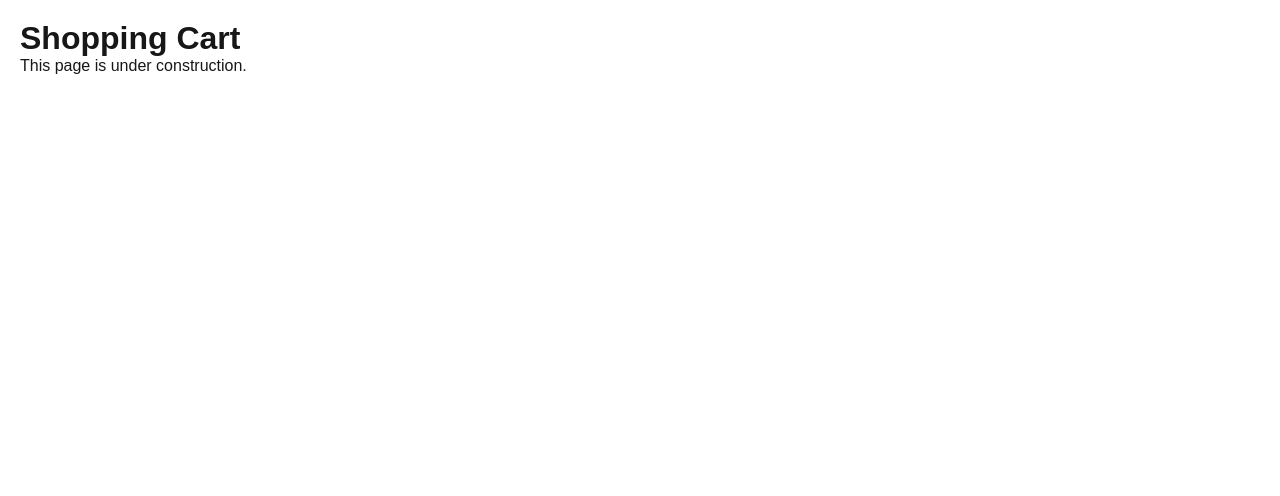
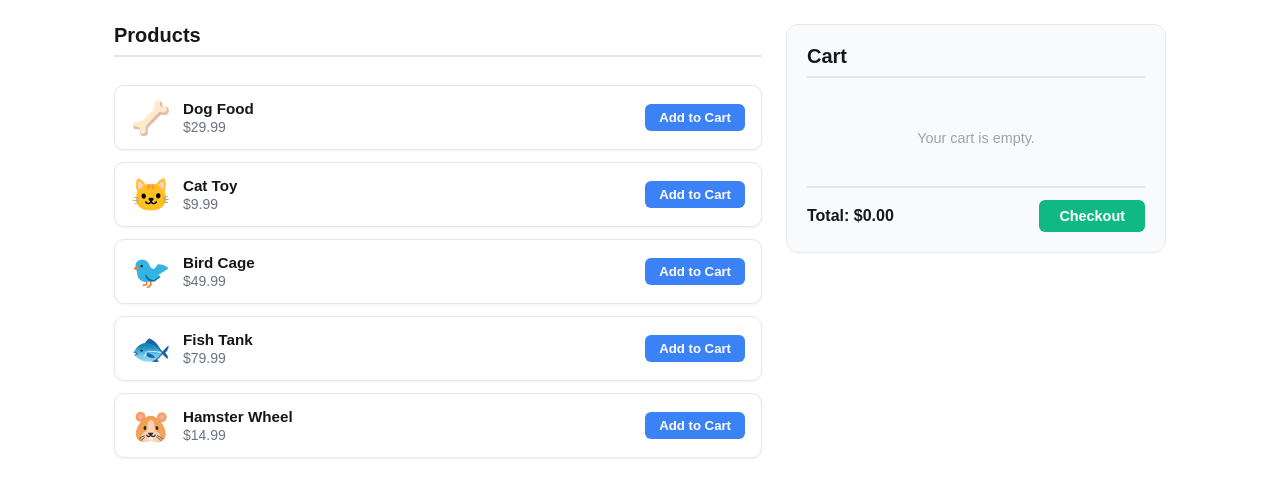
Before and after one commit to Steven-ScheffelaarKlots/cheat-sheet, a Next.js app in the folder react/cheat-sheet/: page /Pets/shopping-cart in a window 1280 px wide. Shown: the top 496 px of the page. Built offline with nearby package versions, Linux system fonts and the light colour scheme.

Commit message:
Created shopping cart interview

```diff
--- a/react/cheat-sheet/src/app/Pets/shopping-cart/page.tsx
+++ b/react/cheat-sheet/src/app/Pets/shopping-cart/page.tsx
@@ -1,8 +1,5 @@
+import ShoppingCart from "./shopping-cart";
+
 export default function ShoppingCartPage() {
-  return (
-    <div style={{ padding: '20px' }}>
-      <h1>Shopping Cart</h1>
-      <p>This page is under construction.</p>
-    </div>
-  );
+  return <ShoppingCart />;
 }
--- /dev/null
+++ b/react/cheat-sheet/src/app/Pets/shopping-cart/shopping-cart.css
@@ -0,0 +1,188 @@
+/* ============================================================
+   Shopping Cart — Styles provided for the interview exercise
+   Candidate: use these class names in your JSX.
+   ============================================================ */
+
+/* Layout */
+.shop-layout {
+  display: grid;
+  grid-template-columns: 1fr 380px;
+  gap: 24px;
+  padding: 24px;
+  max-width: 1100px;
+  margin: 0 auto;
+  align-items: start;
+}
+
+/* Section titles */
+.section-title {
+  font-size: 1.25rem;
+  font-weight: 700;
+  margin: 0 0 16px;
+  padding-bottom: 8px;
+  border-bottom: 2px solid #e5e7eb;
+}
+
+/* ---- Product List ---- */
+.product-list {
+  display: flex;
+  flex-direction: column;
+  gap: 12px;
+}
+
+.product-card {
+  display: flex;
+  align-items: center;
+  gap: 12px;
+  padding: 14px 16px;
+  background: #fff;
+  border: 1px solid #e5e7eb;
+  border-radius: 10px;
+  box-shadow: 0 1px 3px rgba(0, 0, 0, 0.06);
+}
+
+.product-emoji {
+  font-size: 2rem;
+  line-height: 1;
+}
+
+.product-info {
+  flex: 1;
+  display: flex;
+  flex-direction: column;
+  gap: 2px;
+}
+
+.product-name {
+  font-weight: 600;
+  font-size: 0.95rem;
+}
+
+.product-price {
+  color: #6b7280;
+  font-size: 0.875rem;
+}
+
+/* ---- Cart ---- */
+.cart {
+  background: #f9fafb;
+  border: 1px solid #e5e7eb;
+  border-radius: 12px;
+  padding: 20px;
+  display: flex;
+  flex-direction: column;
+  gap: 12px;
+}
+
+.cart-items {
+  display: flex;
+  flex-direction: column;
+  gap: 10px;
+}
+
+.cart-item {
+  display: flex;
+  align-items: center;
+  gap: 10px;
+  padding: 10px 12px;
+  background: #fff;
+  border: 1px solid #e5e7eb;
+  border-radius: 8px;
+}
+
+.cart-item-name {
+  flex: 1;
+  font-size: 0.9rem;
+  font-weight: 500;
+}
+
+.cart-item-line-total {
+  font-size: 0.875rem;
+  color: #374151;
+  min-width: 52px;
+  text-align: right;
+}
+
+/* Quantity controls */
+.quantity-controls {
+  display: flex;
+  align-items: center;
+  gap: 6px;
+}
+
+.quantity-count {
+  min-width: 20px;
+  text-align: center;
+  font-weight: 600;
+  font-size: 0.9rem;
+}
+
+/* Empty state */
+.empty-cart {
+  color: #9ca3af;
+  font-size: 0.9rem;
+  text-align: center;
+  padding: 24px 0;
+  margin: 0;
+}
+
+/* Cart footer */
+.cart-footer {
+  display: flex;
+  align-items: center;
+  justify-content: space-between;
+  padding-top: 12px;
+  border-top: 2px solid #e5e7eb;
+  margin-top: 4px;
+}
+
+.cart-total {
+  font-weight: 700;
+  font-size: 1rem;
+}
+
+/* ---- Buttons ---- */
+.btn {
+  cursor: pointer;
+  border: none;
+  border-radius: 6px;
+  font-size: 0.825rem;
+  font-weight: 600;
+  padding: 6px 14px;
+  transition: opacity 0.15s;
+}
+
+.btn:hover {
+  opacity: 0.85;
+}
+
+/* Add to Cart */
+.btn-add {
+  background: #3b82f6;
+  color: #fff;
+  white-space: nowrap;
+}
+
+/* Quantity +/- */
+.btn-qty {
+  background: #e5e7eb;
+  color: #374151;
+  padding: 4px 10px;
+  border-radius: 4px;
+}
+
+/* Remove item */
+.btn-remove {
+  background: transparent;
+  color: #ef4444;
+  padding: 4px 8px;
+  font-size: 1rem;
+}
+
+/* Checkout */
+.btn-checkout {
+  background: #10b981;
+  color: #fff;
+  padding: 8px 20px;
+  font-size: 0.9rem;
+}
--- a/react/cheat-sheet/src/app/Pets/shopping-cart/shopping-cart.tsx
+++ b/react/cheat-sheet/src/app/Pets/shopping-cart/shopping-cart.tsx
@@ -0,0 +1,87 @@
+import React from "react";
+import "./shopping-cart.css";
+
+// --- Data provided for the candidate ---
+
+interface Product {
+  id: number;
+  name: string;
+  price: number;
+  emoji: string;
+}
+
+// Exported so the candidate can use it in their implementation
+export interface CartItem {
+  product: Product;
+  quantity: number;
+}
+
+const PRODUCTS: Product[] = [
+  { id: 1, name: "Dog Food", price: 29.99, emoji: "🦴" },
+  { id: 2, name: "Cat Toy", price: 9.99, emoji: "🐱" },
+  { id: 3, name: "Bird Cage", price: 49.99, emoji: "🐦" },
+  { id: 4, name: "Fish Tank", price: 79.99, emoji: "🐟" },
+  { id: 5, name: "Hamster Wheel", price: 14.99, emoji: "🐹" },
+];
+
+// --- TODO: Implement the ShoppingCart component ---
+// See README.md for full requirements
+
+const ShoppingCart: React.FC = () => {
+  // TODO: Add state for the cart (CartItem[])
+
+  // TODO: Implement addToCart(product: Product) — void
+  // If product already in cart, increase quantity; otherwise add with quantity 1
+
+  // TODO: Implement removeFromCart(productId: number) — void
+  // Remove the item entirely from the cart
+
+  // TODO: Implement updateQuantity(productId: number, quantity: number) — void
+  // Update quantity; remove item if quantity drops to 0
+
+  // TODO: Implement getTotal() — number
+  // Sum of price * quantity for all cart items
+
+  return (
+    <div className="shop-layout">
+      {/* --- Product List --- */}
+      <section className="product-list">
+        <h2 className="section-title">Products</h2>
+        {PRODUCTS.map((product) => (
+          <div key={product.id} className="product-card">
+            <span className="product-emoji">{product.emoji}</span>
+            <div className="product-info">
+              <span className="product-name">{product.name}</span>
+              <span className="product-price">${product.price.toFixed(2)}</span>
+            </div>
+            {/* TODO: Add "Add to Cart" button that calls addToCart */}
+            <button className="btn btn-add">Add to Cart</button>
+          </div>
+        ))}
+      </section>
+
+      {/* --- Cart --- */}
+      <section className="cart">
+        <h2 className="section-title">Cart</h2>
+
+        {/* TODO: Show "Your cart is empty." when no items */}
+        <p className="empty-cart">Your cart is empty.</p>
+
+        {/* TODO: Render cart items. Each item should show:
+              - product name and emoji
+              - quantity controls (- button, count, + button)
+              - line total (price * quantity)
+              - remove button
+        */}
+
+        {/* TODO: Show total and a "Checkout" button when cart has items */}
+        <div className="cart-footer">
+          <span className="cart-total">Total: $0.00</span>
+          <button className="btn btn-checkout">Checkout</button>
+        </div>
+      </section>
+    </div>
+  );
+};
+
+export default ShoppingCart;
```
Also changed, not shown: react/cheat-sheet/src/app/Pets/shopping-cart/README.md (added).
